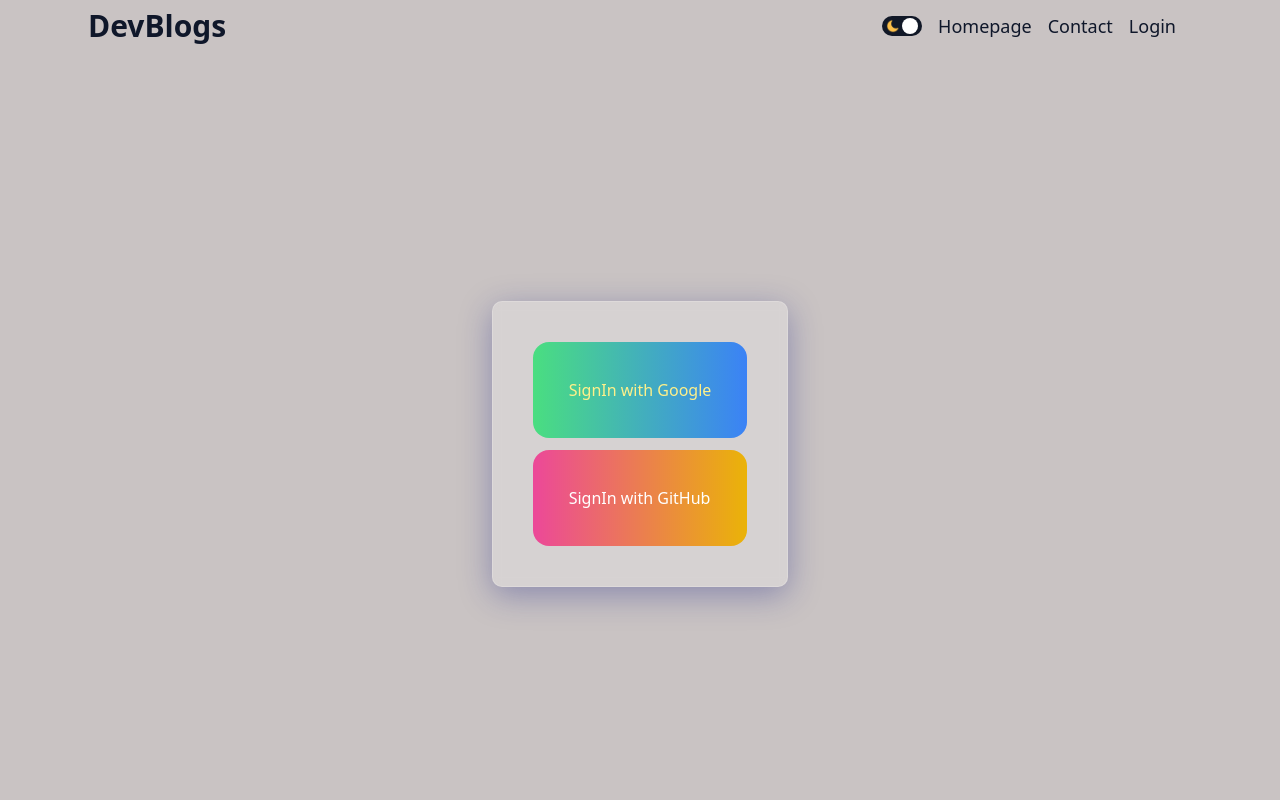
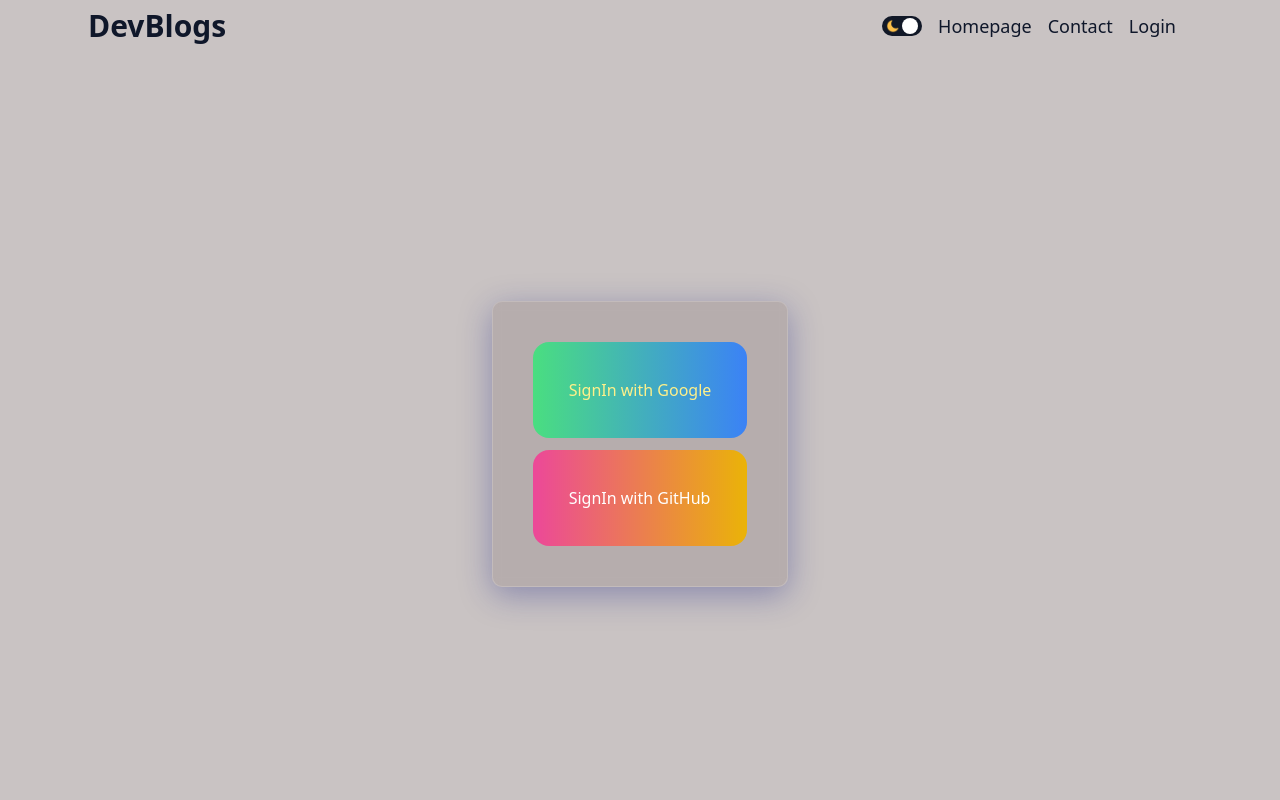
Before and after one commit to DiwanshGupta/BlogWebapp, a Next.js app: page /login in a window 1280 px wide. Shown: the top 800 px of the page. Built offline with nearby package versions, Linux system fonts and the light colour scheme; no server answers.

Commit message:
second commit

```diff
--- a/app/globals.css
+++ b/app/globals.css
@@ -33,7 +33,7 @@
   color: white;
 }
 .bgglass {
-  background: rgba(255, 255, 255, 0.25);
+  background: rgba(128, 108, 108, 0.25);
   box-shadow: 0 8px 32px 0 rgba(31, 38, 135, 0.37);
   backdrop-filter: blur(4px);
   -webkit-backdrop-filter: blur(4px);
--- a/package.json
+++ b/package.json
@@ -17,9 +17,11 @@
     "@fortawesome/react-fontawesome": "^0.2.0",
     "@prisma/client": "^5.4.2",
     "axios": "^1.5.1",
+    "chalk": "^5.3.0",
+    "encoding": "^0.1.13",
     "firebase": "^10.5.0",
     "font-awesome": "^4.7.0",
-    "next": "latest",
+    "next": "^13.5.6",
     "next-auth": "^4.23.2",
     "react": "latest",
     "react-dom": "latest",
```
Also changed, not shown: 1 other file (tests, documents, lock files or other folders).
